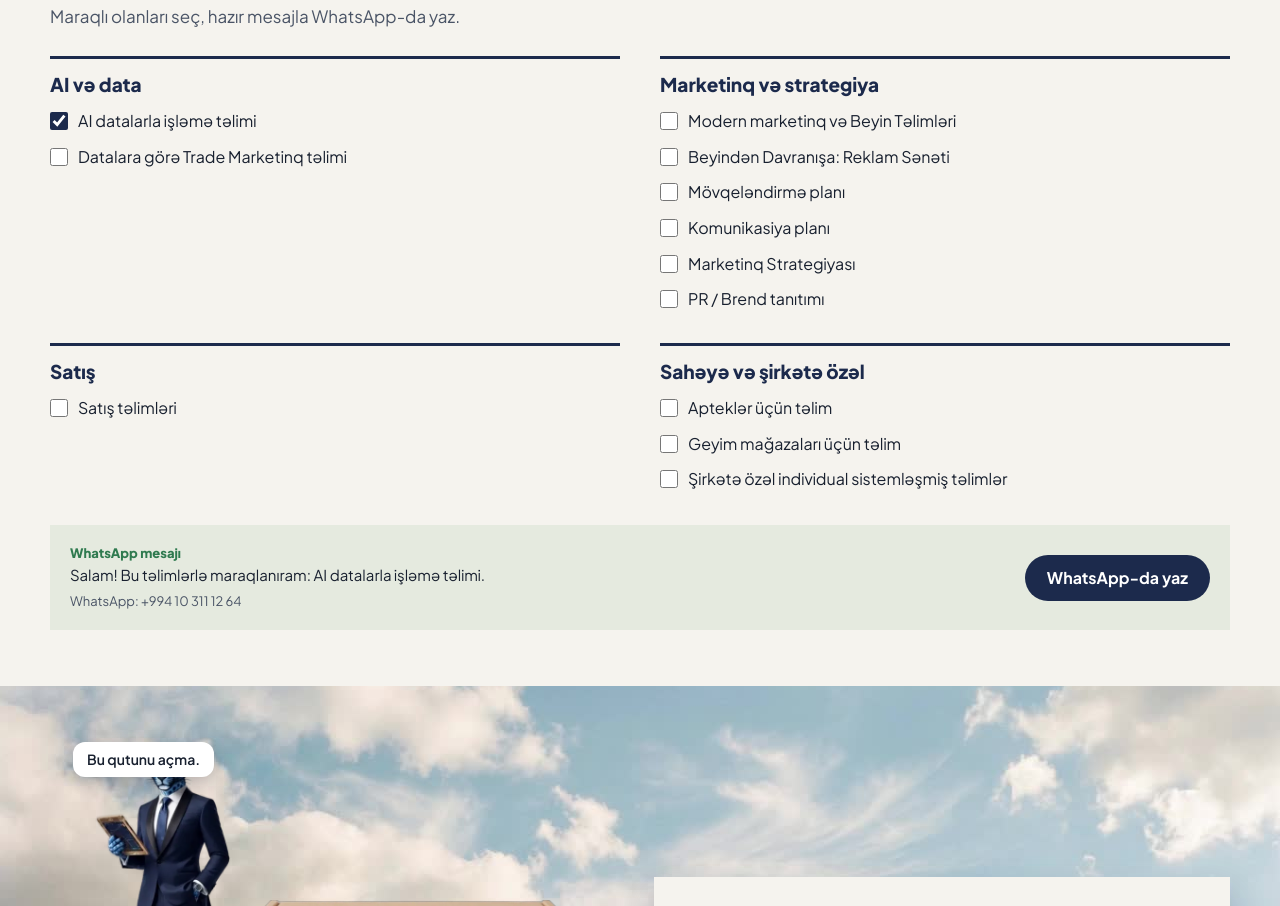
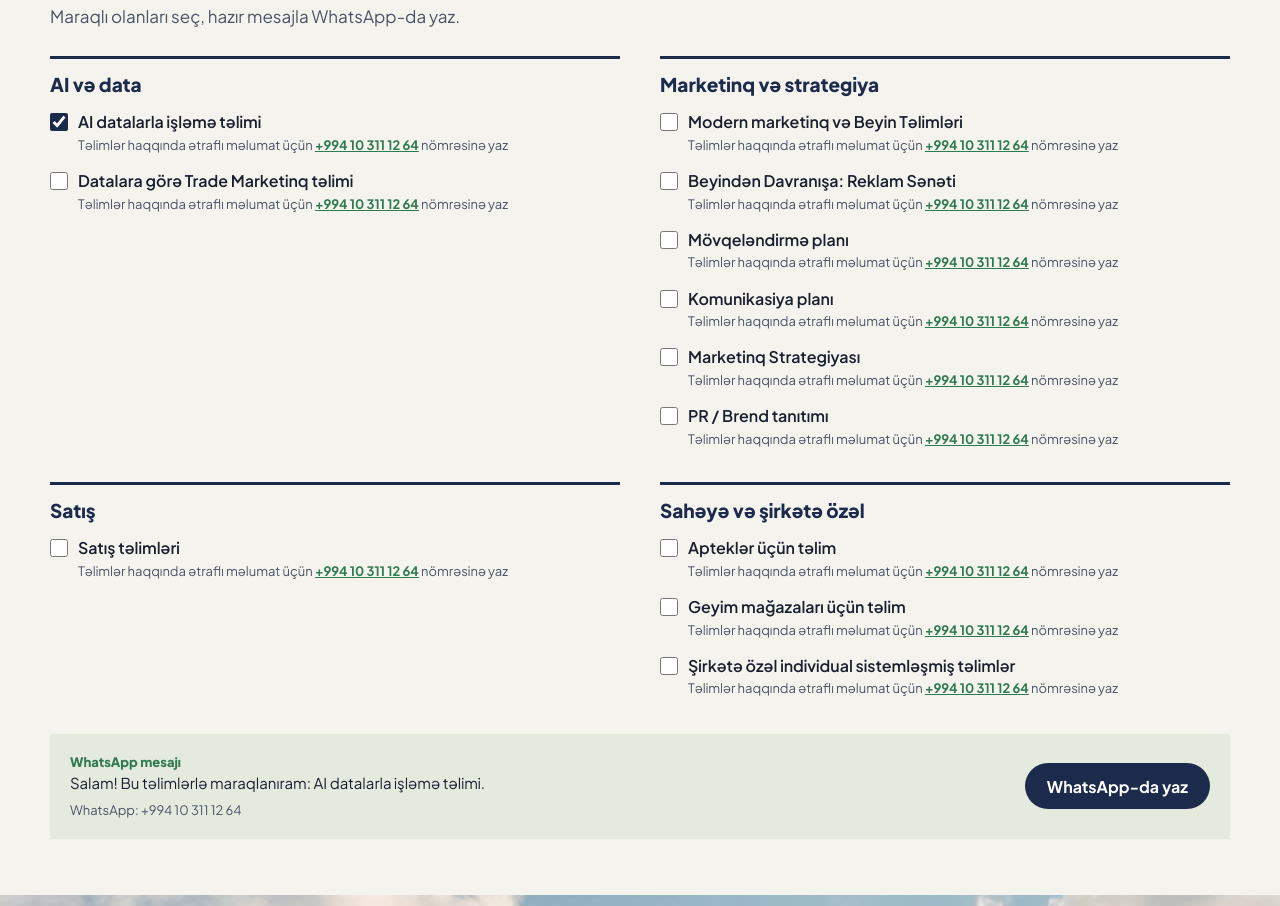
Before and after one commit to rashadoni/biznes-doktoru-maket, a plain HTML site: page index.html in a window 1280 px wide. Shown: the part 4398-5304 px from the top of the page. Drawn offline with Linux system fonts and the light colour scheme.

Commit message:
Макет: у каждого тренинга строка с номером WhatsApp
Co-Authored-By: Claude Opus 5.5 <noreply@anthropic.com>

```diff
--- a/index.html
+++ b/index.html
@@ -261,7 +261,10 @@ table.price { width: 100%; border-collapse: collapse; background: #fff; font-siz
 .tgroup { border-top: 3px solid var(--navy); padding-top: 10px; transition: background-color .5s; }
 .tgroup.flash { background: #f6e3cd; }
 .tgroup h3 { font-size: 19px; font-weight: 800; color: var(--navy); margin-bottom: 4px; }
-.tgroup label { display: flex; gap: 10px; align-items: flex-start; padding: 7px 0; cursor: pointer; line-height: 1.35; }
+.titem { padding: 8px 0; }
+.tgroup label { display: flex; gap: 10px; align-items: flex-start; cursor: pointer; line-height: 1.35; font-weight: 600; }
+.tinfo { margin: 3px 0 0 28px; font-size: 13px; line-height: 1.4; color: var(--ink-soft); }
+.tinfo a { color: var(--good); font-weight: 700; white-space: nowrap; }
 .tgroup input { width: 18px; height: 18px; margin: 2px 0 0; flex: none; accent-color: var(--navy); }
 .wa { margin-top: 28px; display: grid; grid-template-columns: minmax(0, 1fr) auto; gap: 16px; align-items: center; background: #e5eadf; padding: 18px 20px; }
 .wa small { display: block; font-weight: 800; color: var(--good); font-size: 13px; }
@@ -685,7 +688,7 @@ footer { background: var(--navy); color: #c4cfe3; font-size: 14px; padding-block
   ];
   var n = 0;
   $('#tgrid').innerHTML = T.map(function (g) {
-    return '<div class="tgroup"><h3>' + esc(g[0]) + '</h3>' + g[1].map(function (t) { n++; return '<label for="t' + n + '"><input type="checkbox" id="t' + n + '" value="' + esc(t) + '"' + (n === 1 ? ' checked' : '') + '>' + esc(t) + '</label>'; }).join('') + '</div>';
+    return '<div class="tgroup"><h3>' + esc(g[0]) + '</h3>' + g[1].map(function (t) { n++; return '<div class="titem"><label for="t' + n + '"><input type="checkbox" id="t' + n + '" value="' + esc(t) + '"' + (n === 1 ? ' checked' : '') + '>' + esc(t) + '</label><p class="tinfo">Təlimlər haqqında ətraflı məlumat üçün <a href="' + waLink('Salam! ' + t + ' haqqında ətraflı məlumat almaq istəyirəm.') + '" target="_blank" rel="noopener">+994 10 311 12 64</a> nömrəsinə yaz</p></div>'; }).join('') + '</div>';
   }).join('');
   function wa() {
     var v = $$('#tgrid input:checked').map(function (c) { return c.value; });
```
